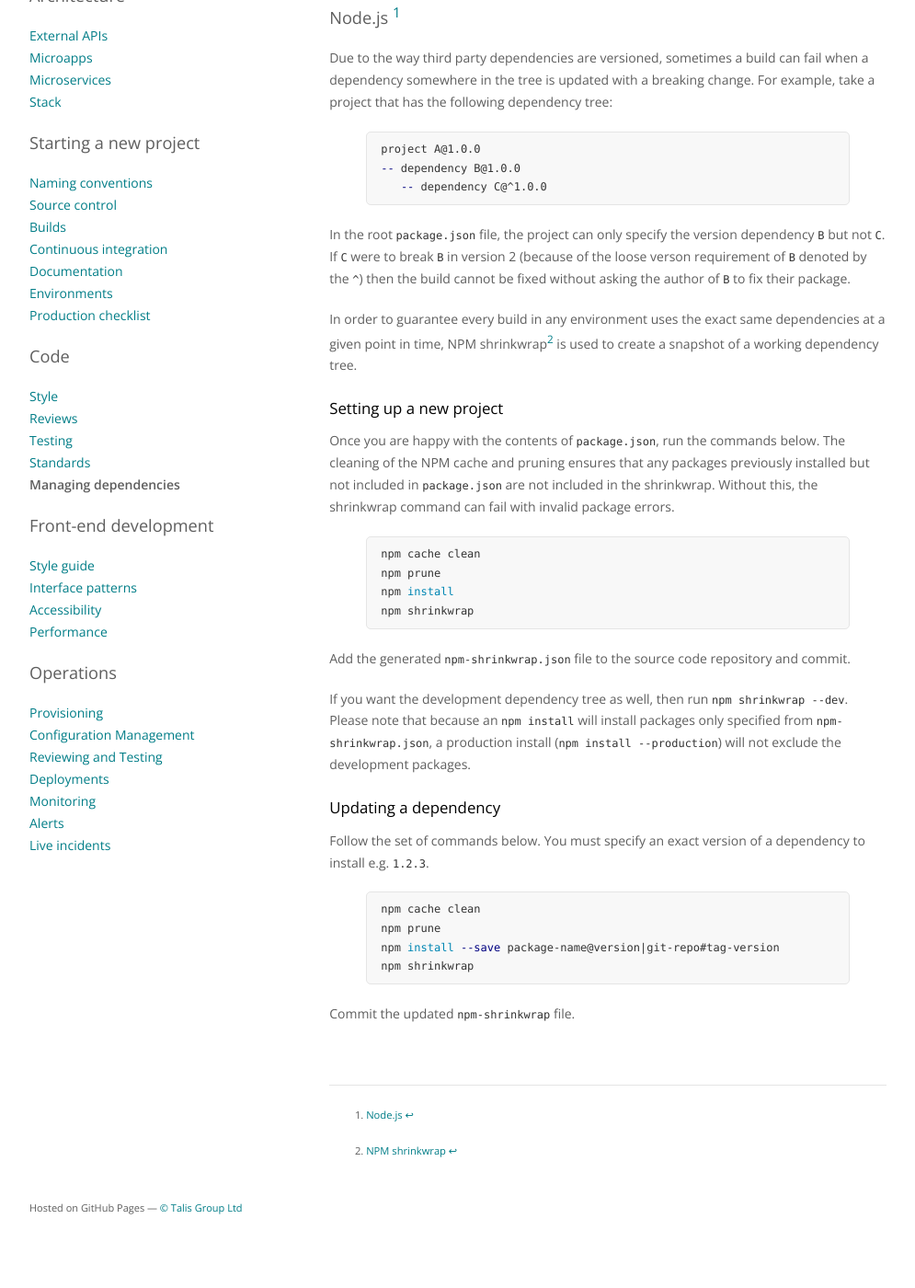
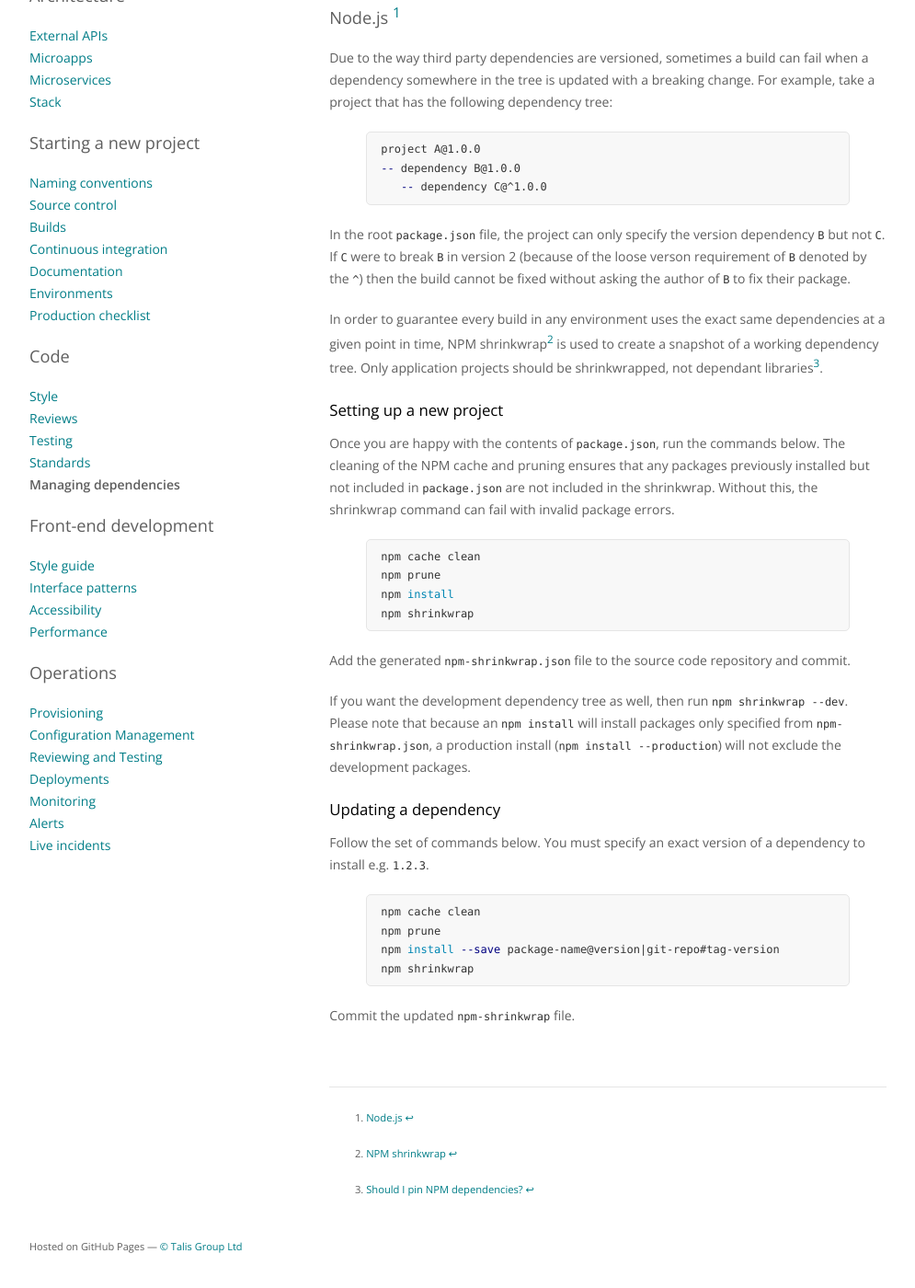
Before and after one commit to ellerbrock/talis.github.io, a Jekyll site: the page built from topics/managing-dependencies.md, in a window 1280 px wide and 1400 px high, scrolled down 269 px. Shown: the whole window at 92% size, without its empty margins (142-1137 px from the left). Built offline with Jekyll 4.4.1, drawn with Linux system fonts in a browser that asks for light colours; before the commit the page ends 1627 px from its top, so only the background shows below that.

Commit message:
Add note about only shrinkwrapping apps (#35)

```diff
--- a/topics/managing-dependencies.md
+++ b/topics/managing-dependencies.md
@@ -18,7 +18,7 @@ project A@1.0.0
 
 In the root `package.json` file, the project can only specify the version dependency `B` but not `C`. If `C` were to break `B` in version 2 (because of the loose verson requirement of `B` denoted by the `^`) then the build cannot be fixed without asking the author of `B` to fix their package.
 
-In order to guarantee every build in any environment uses the exact same dependencies at a given point in time, NPM shrinkwrap[^2] is used to create a snapshot of a working dependency tree.
+In order to guarantee every build in any environment uses the exact same dependencies at a given point in time, NPM shrinkwrap[^2] is used to create a snapshot of a working dependency tree. Only application projects should be shrinkwrapped, not dependant libraries[^3].
 
 #### Setting up a new project
 
@@ -50,3 +50,4 @@ Commit the updated `npm-shrinkwrap` file.
 
 [^1]: [Node.js](https://nodejs.org/)
 [^2]: [NPM shrinkwrap](https://docs.npmjs.com/cli/shrinkwrap)
+[^3]: [Should I pin NPM dependencies?](https://gist.github.com/vvo/84a94cfc0f94c91ea6b6)
```
